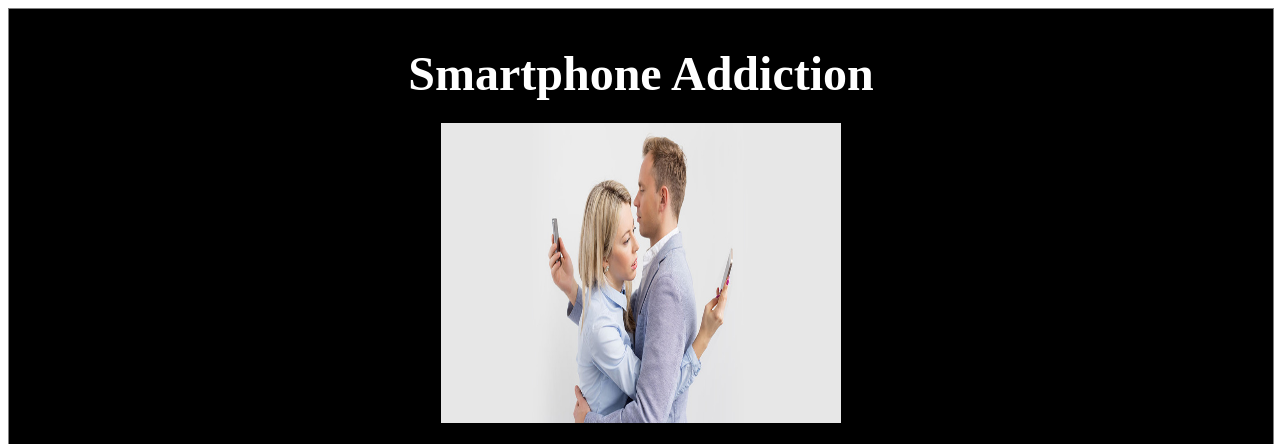
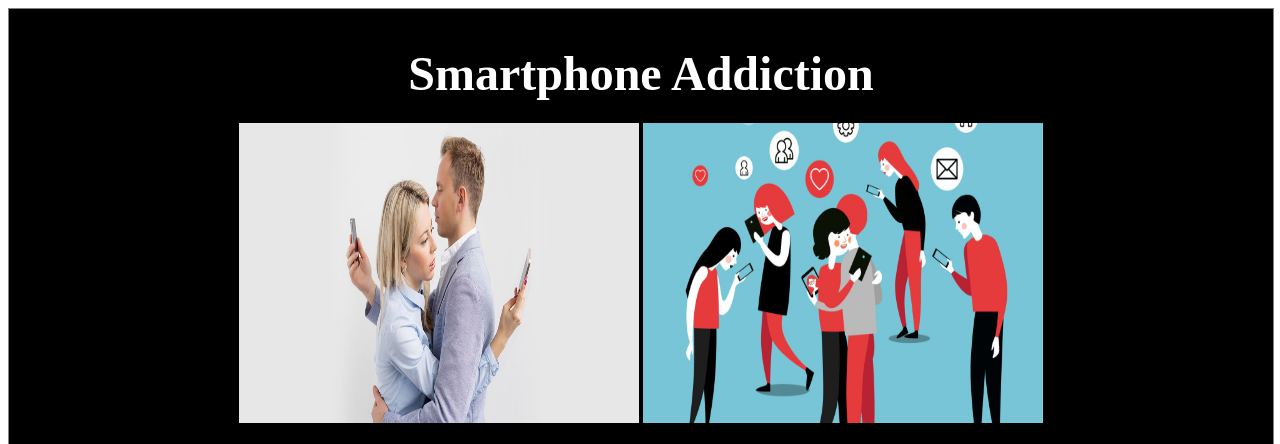
Before and after one commit to tk2316/tk2316.github.io, a plain HTML site: page index.html in a window 1280 px wide. Shown: the top 444 px of the page. Drawn offline with Linux system fonts and the light colour scheme.

Commit message:
Update index.html

```diff
--- a/index.html
+++ b/index.html
@@ -42,6 +42,7 @@ article {
 <header>
 <h1> <font size="60"> Smartphone Addiction </font> </h1>
 <img src="smartphone-addiction1.jpg" width="400" height="300" alt="smartphone-addiction1">
+<img src="smartphone-addiction2.jpg" width="400" height="300" alt="smartphone-addiction2">
 
 <h2> What is smartphone addiction? </h2>
 
```
